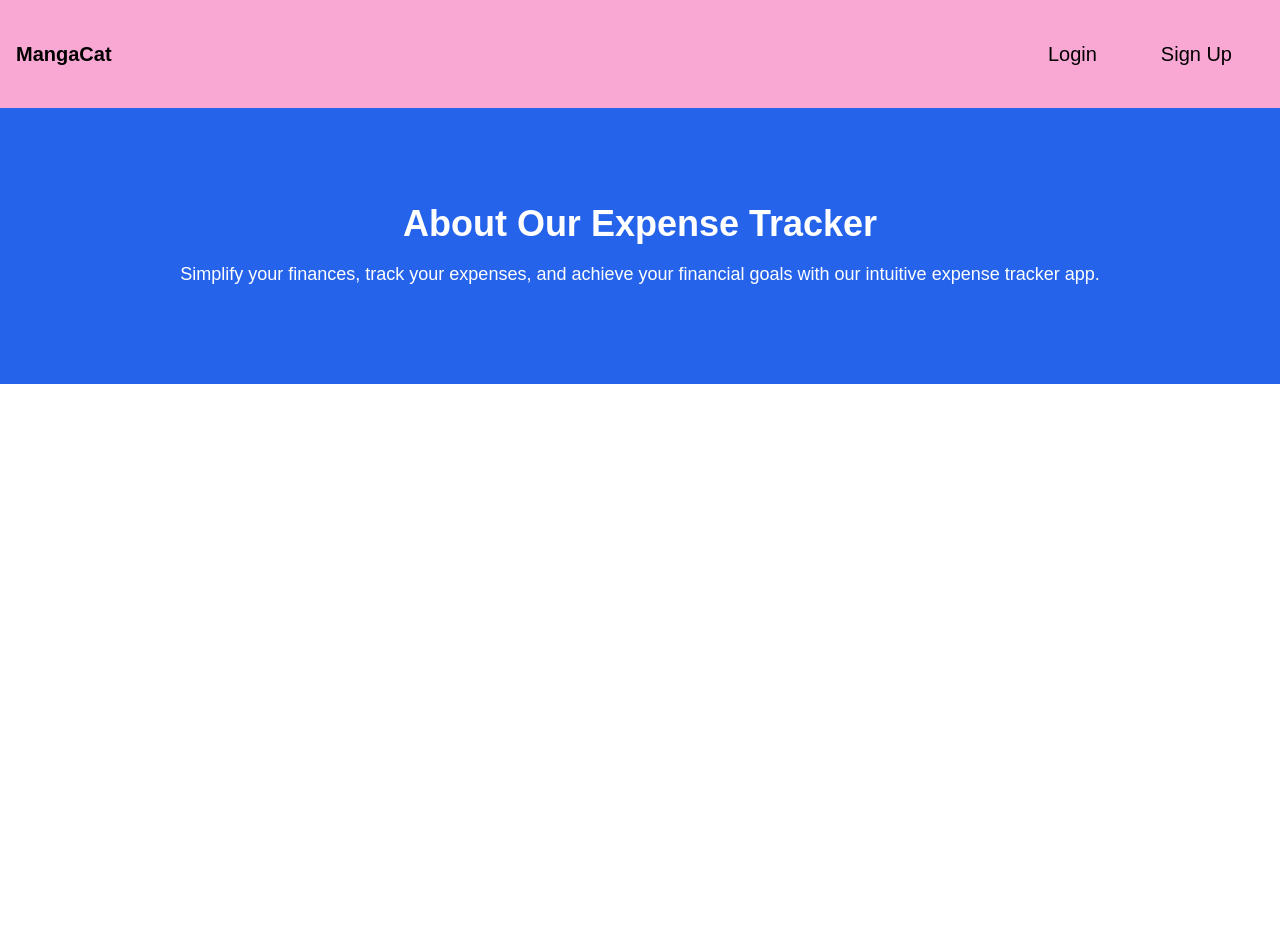
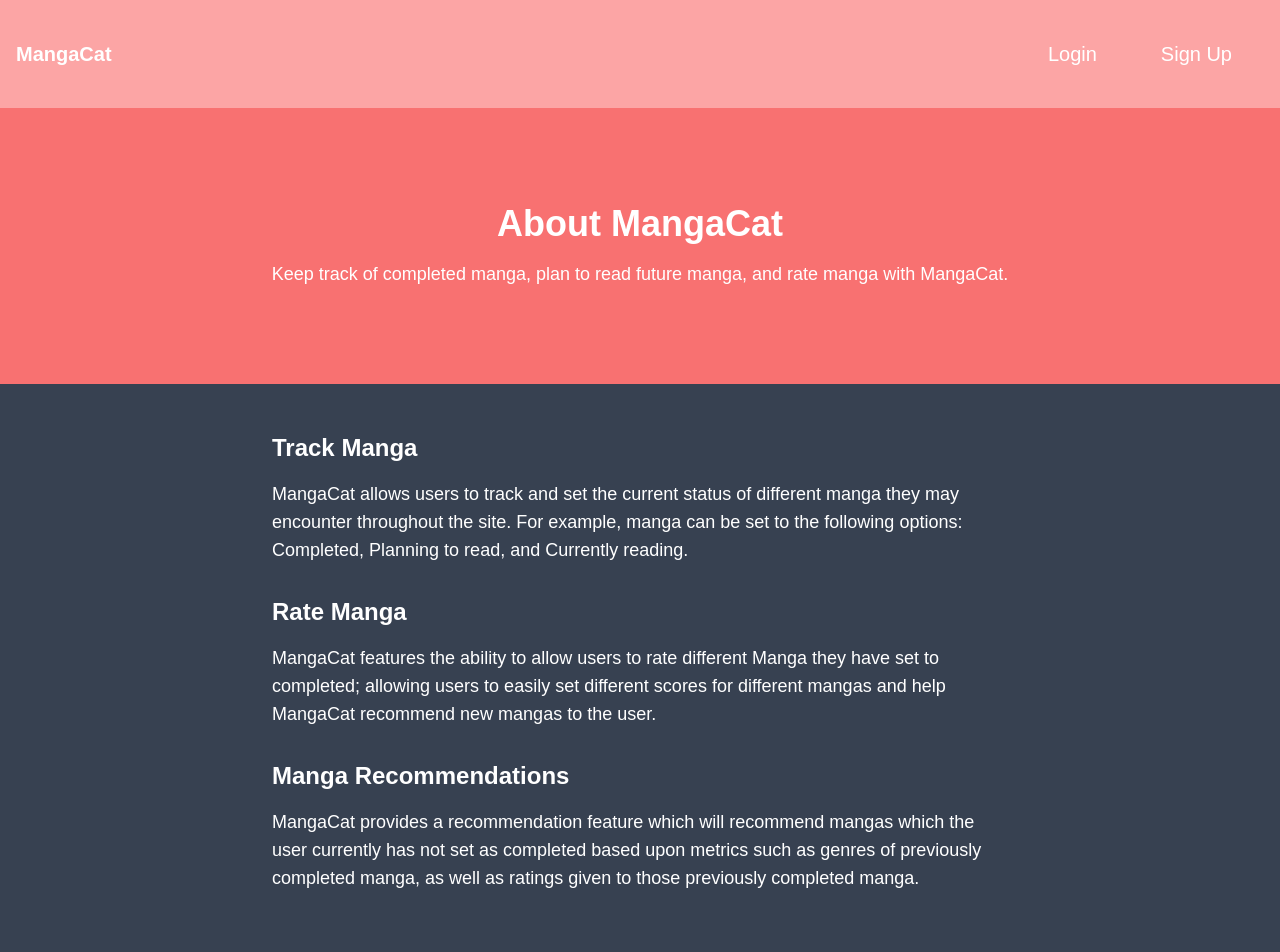
Before and after one commit to Tuthache/MangaCat, a React (Create React App) app in the folder client/: page / in a window 1280 px wide. Shown: the top 952 px of the page. Before the commit the page ends 800 px from the top, so only its background shows below. Built offline with nearby package versions, Linux system fonts and the light colour scheme.

Commit message:
Finished About page layout

```diff
--- a/client/src/components/AboutNav.js
+++ b/client/src/components/AboutNav.js
@@ -2,15 +2,15 @@ import React from "react";
 
 const AboutNav = () => {
   return (
-    <nav className="flex justify-between items-center bg-pink-300 text-black p-4 py-10">
+    <nav className="flex justify-between items-center bg-red-300 text-white p-4 py-10">
       <div className="text-xl font-bold">
         <a href="/">MangaCat</a>
       </div>
       <div>
-        <a href="/login" className="mx-8 text-xl hover:text-red-400">
+        <a href="/login" className="mx-8 text-xl hover:text-gray-400">
           Login
         </a>
-        <a href="/signup" className="mx-8 text-xl hover:text-red-400">
+        <a href="/signup" className="mx-8 text-xl hover:text-gray-400">
           Sign Up
         </a>
       </div>
--- a/client/src/pages/About.js
+++ b/client/src/pages/About.js
@@ -5,14 +5,52 @@ const About = () => {
   return (
     <>
       <AboutNav />
-      <div className="bg-gray-100">
-        <div className="py-24 bg-blue-600 text-white text-center">
-          <h1 className="text-4xl font-bold mb-4">About Our Expense Tracker</h1>
+      <div className="bg-gray-700">
+        <div className="py-24 bg-red-400 text-white text-center">
+          <h1 className="text-4xl font-bold mb-4">About MangaCat</h1>
           <p className="text-lg">
-            Simplify your finances, track your expenses, and achieve your
-            financial goals with our intuitive expense tracker app.
+            Keep track of completed manga, plan to read future manga, and rate
+            manga with MangaCat.
           </p>
         </div>
+        <div className="container mx-auto py-12">
+          <div className="max-w-3xl mx-auto px-4">
+            <h2 className="text-2xl text-white font-bold mb-4">Track Manga</h2>
+            <p className="text-lg text-white mb-8">
+              MangaCat allows users to track and set the current status of
+              different manga they may encounter throughout the site. For
+              example, manga can be set to the following options: Completed,
+              Planning to read, and Currently reading.
+            </p>
+            {/*
+            <h2 className="text-2xl text-white font-bold mb-4">Plan Manga</h2>
+            <p className="text-lg text-white mb-8">
+
+            </p>
+            */}
+            <h2 className="text-2xl text-white font-bold mb-4">Rate Manga</h2>
+            <p className="text-lg text-white mb-8">
+              MangaCat features the ability to allow users to rate different
+              Manga they have set to completed; allowing users to easily set
+              different scores for different mangas and help MangaCat recommend
+              new mangas to the user.
+            </p>
+            <h2 className="text-2xl text-white font-bold mb-4">
+              Manga Recommendations
+            </h2>
+            <p className="text-lg text-white mb-8">
+              MangaCat provides a recommendation feature which will recommend
+              mangas which the user currently has not set as completed based
+              upon metrics such as genres of previously completed manga, as well
+              as ratings given to those previously completed manga.
+            </p>
+          </div>
+        </div>
+        <footer className="bg-red-400 text-white py-8 text-center">
+          <div className="container mx-auto">
+            <p>MangaCat: The goto Manga Cataloging Application</p>
+          </div>
+        </footer>
       </div>
     </>
   );
```
